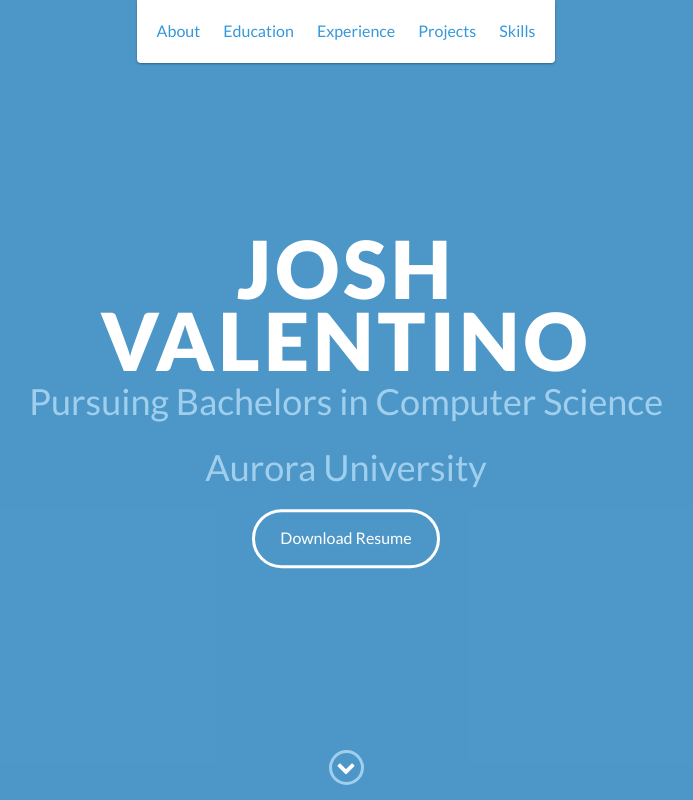
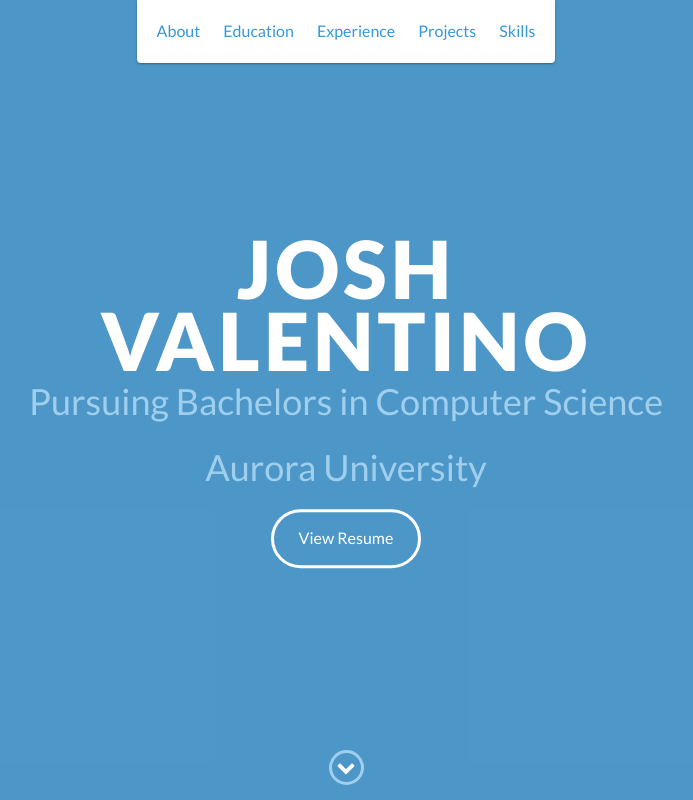
Before and after one commit to valentinojosh/valentinojosh.github.io, a plain HTML site: page index.html in a window 1280 px wide. Shown: the top 800 px of the page, without its empty margins (294-987 px from the left). Drawn offline with nearby package versions, Linux system fonts and the light colour scheme.

Commit message:
Resume Update

```diff
--- a/index.html
+++ b/index.html
@@ -55,7 +55,7 @@
             <h1>Josh Valentino</h1>
             <h2>Pursuing Bachelors in Computer Science</h2>
             <h2>Aurora University </h2>
-            <a href="Resume%20Sept%202021%20PDF.pdf" class="btn-rounded-white">Download Resume</a>
+            <a href="ResumeNovember2021PDF.pdf" class="btn-rounded-white">View Resume</a>
         </div>
         <!-- End #lead-content -->
 
```
Also changed, not shown: 1 other file.
